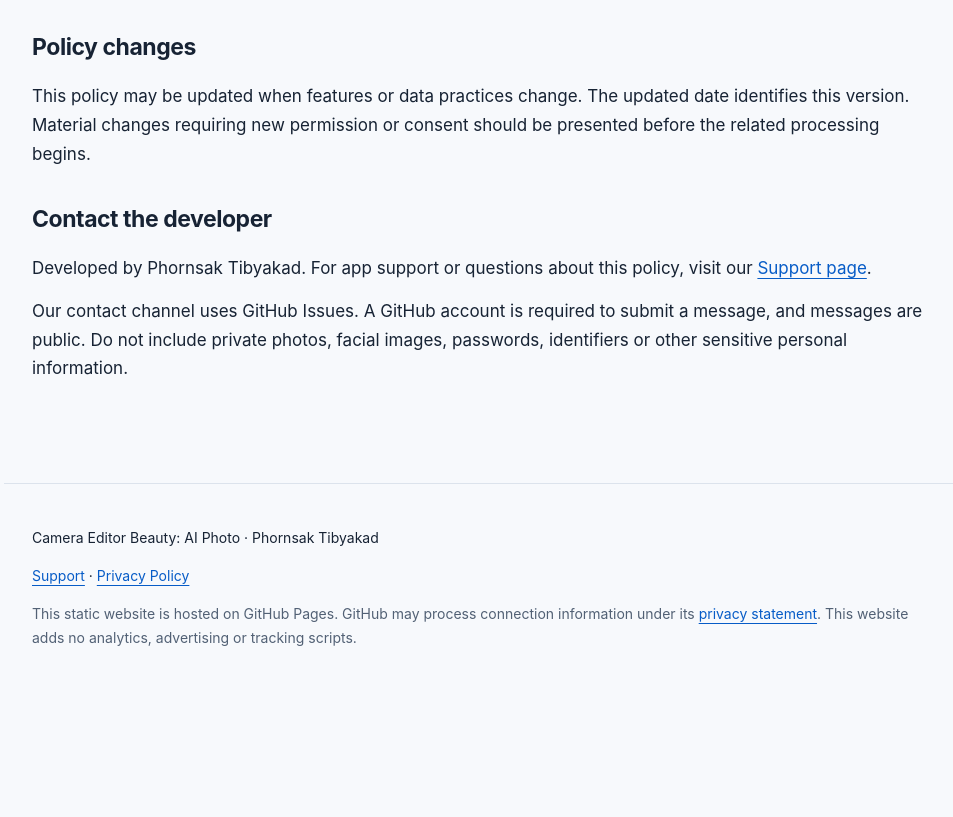
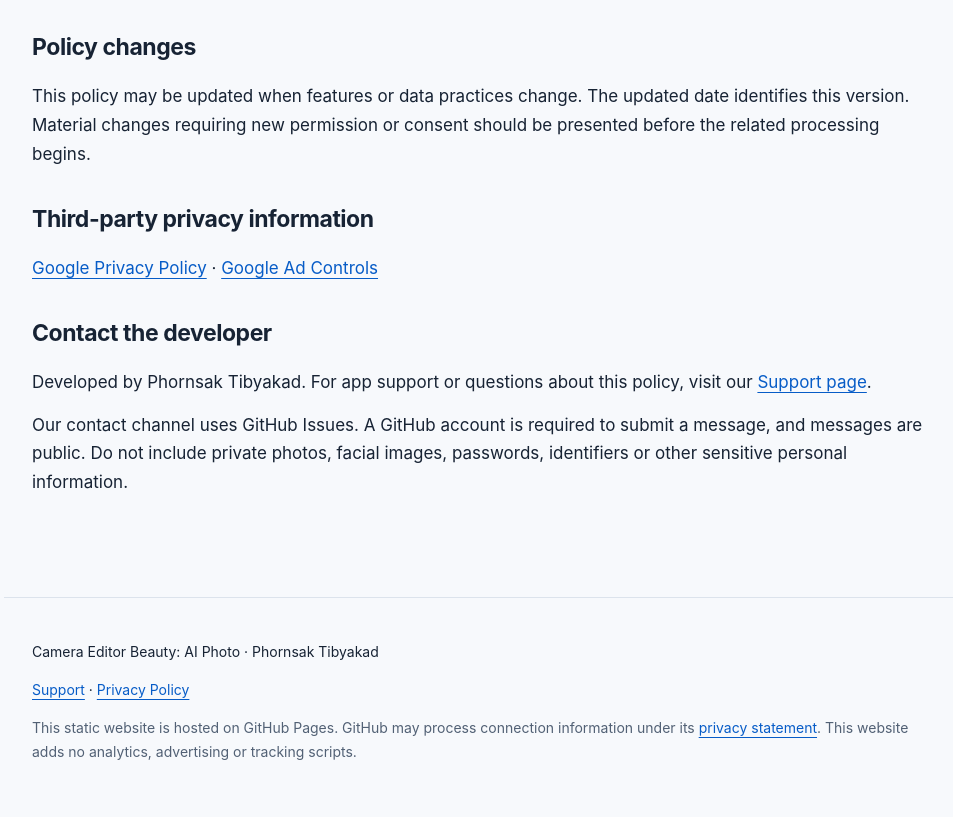
Before and after one commit to phornsak-t/camera-editor-beauty-support, a plain HTML site: page privacy.html in a window 1280 px wide. Shown: the part 2407-3224 px from the top of the page, without its empty margins (156-1109 px from the left). Before the commit the page ends 3111 px from the top, so only its background shows below. Drawn offline with Linux system fonts and the light colour scheme.

Commit message:
Add third-party privacy and ad-control links

```diff
--- a/privacy.html
+++ b/privacy.html
@@ -9,4 +9,4 @@
 <section><h2>Your advertising choices</h2><p>Where required, a Google consent message allows you to make privacy choices. Settings &gt; Privacy Options lets you revisit those choices when the option is available for your region and consent setup. Your device's tracking permissions also apply; advertising identifiers are not available for cross-app tracking without the required permission. The app does not include its own tracking-permission prompt. A rewarded video is optional and is requested when you choose the ad-supported 4K export option; ordinary editing does not require watching it.</p></section>
 <section><h2>Deletion and privacy rights</h2><p>You can delete individual projects using Delete Draft in Saved Drafts. Turn off Auto-save if you do not want new automatic drafts. Delete exported images separately in Photos and in any service to which you shared them. Depending on your location, you may have rights concerning personal information handled by advertising providers; consult their privacy policies and data controls. Camera Editor Beauty: AI Photo has no developer-hosted photo account to delete.</p></section>
 <section><h2>Security and children</h2><p>Local editing data is kept within the app's device storage and is subject to the device's security protections. No storage or transmission method is completely secure. The app is not specifically designed for children. Parents and guardians should supervise use of photo sharing and advertising services and review the applicable privacy choices.</p></section>
-<section><h2>Policy changes</h2><p>This policy may be updated when features or data practices change. The updated date identifies this version. Material changes requiring new permission or consent should be presented before the related processing begins.</p></section><section><h2>Contact the developer</h2><p>Developed by Phornsak Tibyakad. For app support or questions about this policy, visit our <a href="support.html">Support page</a>.</p><p>Our contact channel uses GitHub Issues. A GitHub account is required to submit a message, and messages are public. Do not include private photos, facial images, passwords, identifiers or other sensitive personal information.</p></section></main><footer><p>Camera Editor Beauty: AI Photo · Phornsak Tibyakad</p><a href="support.html">Support</a> · <a href="privacy.html">Privacy Policy</a><p class="muted">This static website is hosted on GitHub Pages. GitHub may process connection information under its <a href="https://docs.github.com/en/site-policy/privacy-policies/github-general-privacy-statement">privacy statement</a>. This website adds no analytics, advertising or tracking scripts.</p></footer></body></html>
+<section><h2>Policy changes</h2><p>This policy may be updated when features or data practices change. The updated date identifies this version. Material changes requiring new permission or consent should be presented before the related processing begins.</p></section><section><h2>Third-party privacy information</h2><p><a href="https://policies.google.com/privacy">Google Privacy Policy</a> · <a href="https://myadcenter.google.com/">Google Ad Controls</a></p></section><section><h2>Contact the developer</h2><p>Developed by Phornsak Tibyakad. For app support or questions about this policy, visit our <a href="support.html">Support page</a>.</p><p>Our contact channel uses GitHub Issues. A GitHub account is required to submit a message, and messages are public. Do not include private photos, facial images, passwords, identifiers or other sensitive personal information.</p></section></main><footer><p>Camera Editor Beauty: AI Photo · Phornsak Tibyakad</p><a href="support.html">Support</a> · <a href="privacy.html">Privacy Policy</a><p class="muted">This static website is hosted on GitHub Pages. GitHub may process connection information under its <a href="https://docs.github.com/en/site-policy/privacy-policies/github-general-privacy-statement">privacy statement</a>. This website adds no analytics, advertising or tracking scripts.</p></footer></body></html>
```
